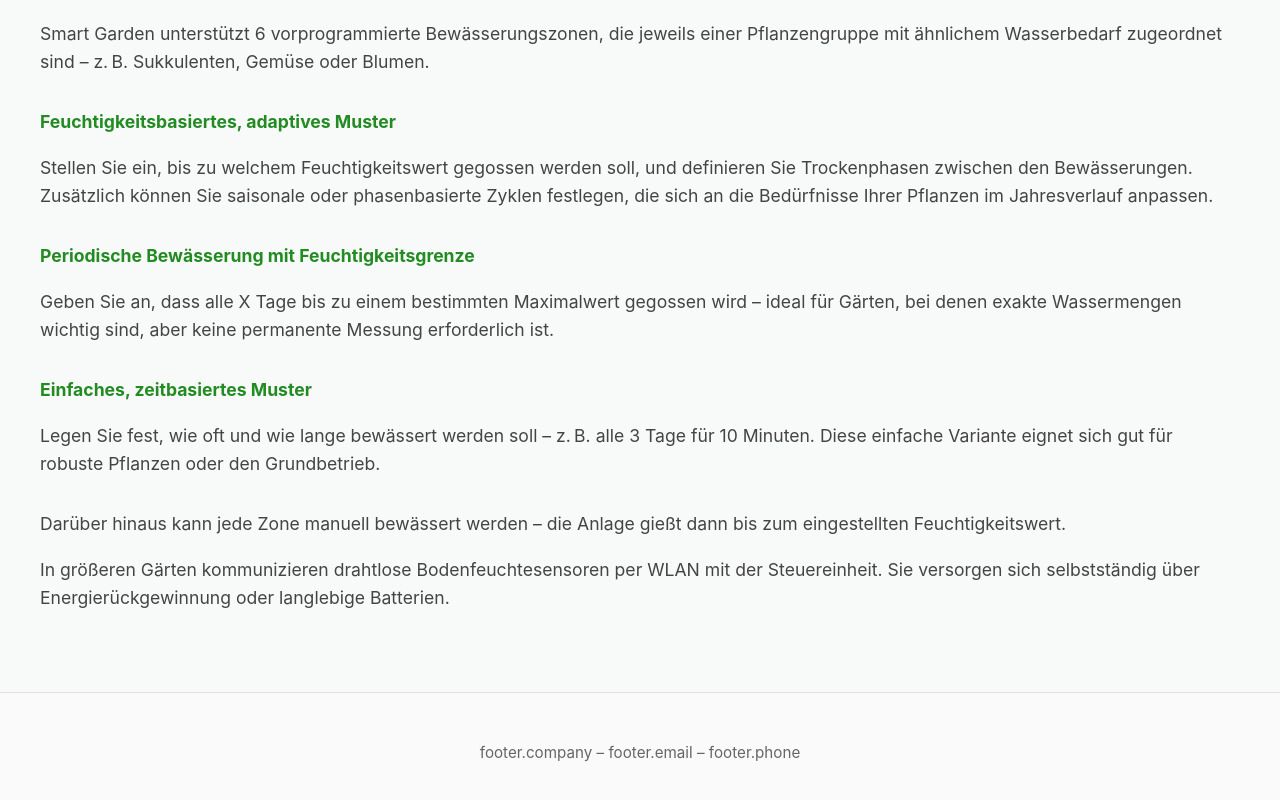
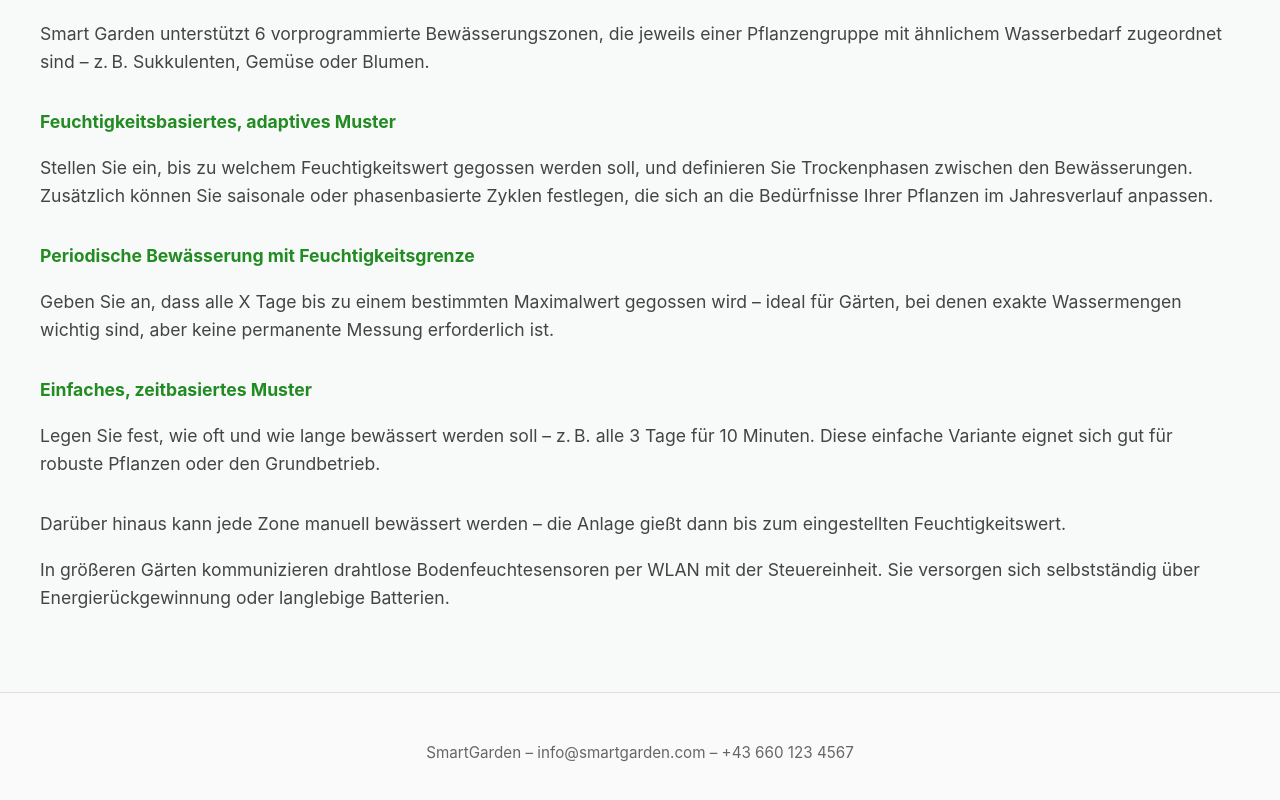
Before and after one commit to gergodancs/smartgardenlanding, a Next.js app: page /de in a window 1280 px wide. Shown: the part 1888-2688 px from the top of the page. Built offline with nearby package versions, Linux system fonts and the light colour scheme.

Commit message:
fix features

```diff
--- a/src/locales/de/translation.json
+++ b/src/locales/de/translation.json
@@ -65,5 +65,10 @@
     "garden": "Smarte Bewässerung für Privatgärten.",
     "community": "Perfekt für Gemeinschaftsgärten.",
     "farm": "Unterstützt Kleinbetriebe und Landwirtschaft."
+  },
+  "footer": {
+    "company": "SmartGarden",
+    "email": "info@smartgarden.com",
+    "phone": "+43 660 123 4567"
   }
 }
--- a/src/locales/en/translation.json
+++ b/src/locales/en/translation.json
@@ -65,5 +65,10 @@
     "garden": "Smart watering for private gardens.",
     "community": "Ideal for shared or community gardens.",
     "farm": "Supports small-scale agriculture and farms."
+  },
+  "footer": {
+    "company": "SmartGarden",
+    "email": "info@smartgarden.com",
+    "phone": "+43 660 123 4567"
   }
 }
--- a/src/styles/globals.css
+++ b/src/styles/globals.css
@@ -195,10 +195,7 @@
     position: fixed;
     top: 1.2rem;
     right: 1.5rem;
-    background: rgba(255, 255, 255, 0.8);
-    backdrop-filter: blur(8px);
     border-radius: 999px;
-    box-shadow: 0 4px 12px rgba(0, 0, 0, 0.08);
     padding: 0.4rem 0.6rem;
     z-index: 1000;
     display: flex;
@@ -358,6 +355,6 @@
     }
 
     .features {
-        padding: 4rem 0;
+
     }
 }
```
